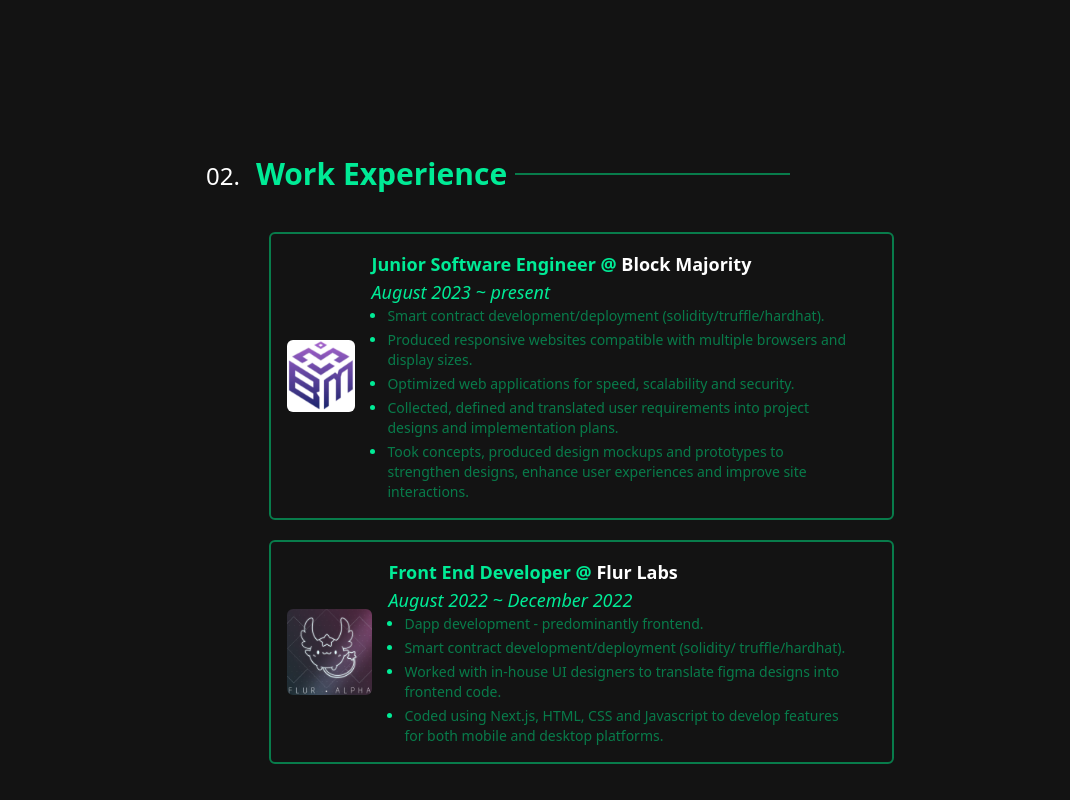
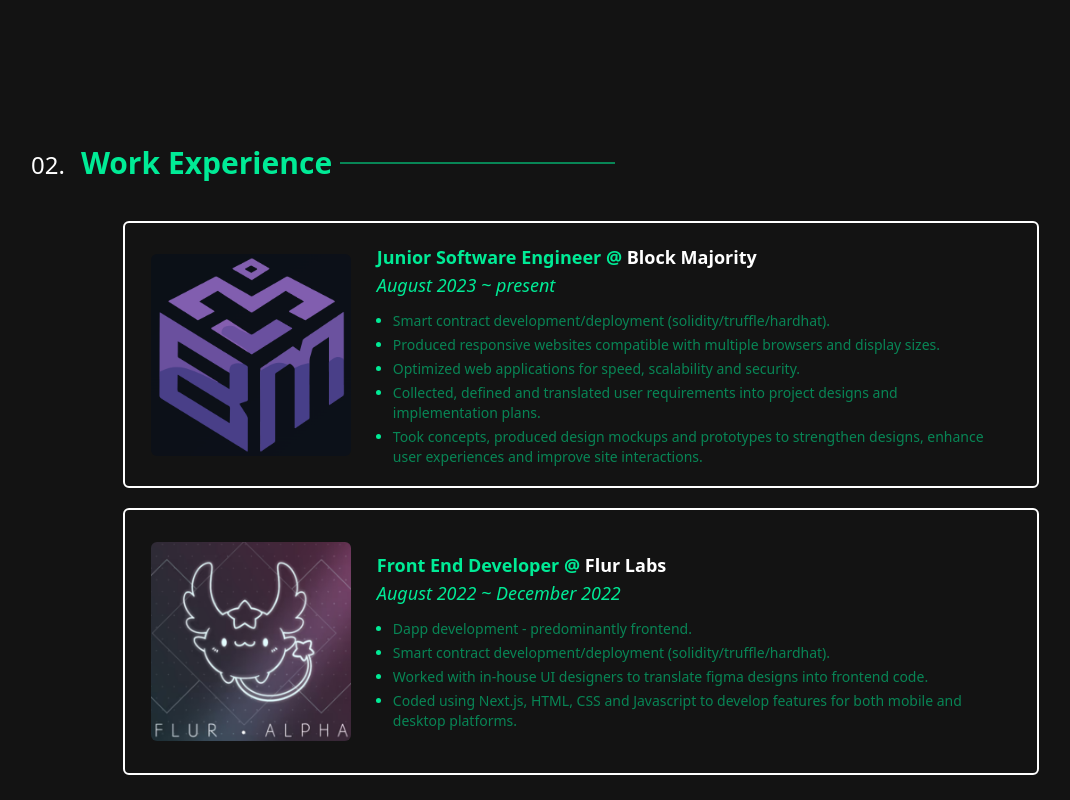
Before and after one commit to taeleenz38/portfolio-latest, a Next.js app: page / in a window 1280 px wide. Shown: the part 1540-2340 px from the top of the page, without its empty margins (59-1129 px from the left). Built offline with nearby package versions, Linux system fonts and the light colour scheme.

Commit message:
portfolio - latest changes

```diff
--- a/components/WorkHistory.tsx
+++ b/components/WorkHistory.tsx
@@ -3,20 +3,70 @@
 import Image from "next/image";
 import { motion, useInView } from "framer-motion";
 import { useRef } from "react";
+import workData, { WorkExperience } from "./data/workData";
+
+interface WorkExperienceItemProps {
+  work: WorkExperience;
+  index: number;
+}
+
+const WorkExperienceItem: React.FC<WorkExperienceItemProps> = ({
+  work,
+  index,
+}) => {
+  const ref = useRef(null);
+  const isInView = useInView(ref, { once: true });
+
+  return (
+    <motion.div
+      ref={ref}
+      initial={{ opacity: 0, y: 80 }}
+      animate={{ opacity: isInView ? 1 : 0, y: isInView ? 0 : 80 }}
+      transition={{ duration: 0.5 }}
+      className={`w-5/6 h-2/5 border-white hover:border-accent-hover duration-200 border-[2px] flex sm:flex-row flex-col items-center rounded-md px-4 text-accent overflow-hidden ${
+        index > 0 ? "mt-5" : ""
+      }`}
+    >
+      <div className="w-1/4 flex justify-center items-center">
+        <Image
+          src={work.logo}
+          width={200}
+          height={200}
+          alt={`${work.company} logo`}
+          className="rounded-md object-cover"
+        />
+      </div>
+      <div className="w-3/4 flex flex-col px-4">
+        <p className="font-bold text-accent-hover text-sm mb-2 sm:mb-0 md:text-lg">
+          {work.role} @{" "}
+          <a
+            href={work.url}
+            target="_blank"
+            className="link-underline-grow text-white"
+          >
+            {work.company}
+          </a>
+        </p>
+        <p className="italic text-accent-hover text-sm mb-3 md:text-lg">
+          {work.duration}
+        </p>
+        <ul className="text-sm sm:flex flex-col gap-1 list-disc marker:text-accent-hover pl-4 hidden">
+          {work.responsibilities.map((responsibility, idx) => (
+            <li key={idx}>{responsibility}</li>
+          ))}
+        </ul>
+      </div>
+    </motion.div>
+  );
+};
 
 const WorkHistory = () => {
-  const ref1 = useRef(null);
-  const ref2 = useRef(null);
-
-  const isInView1 = useInView(ref1, { once: true });
-  const isInView2 = useInView(ref2, { once: true });
-
   return (
     <div
       id="experience"
       className="w-screen h-screen flex justify-center items-center"
     >
-      <div className="w-[300px] sm:w-[500px] md:w-[750px] flex flex-col mx-auto justify-center items-center">
+      <div className="w-[300px] sm:w-[500px] md:w-[1100px] h-5/6 flex flex-col mx-auto justify-center items-center">
         <h1 className="w-full flex text-lg md:text-2xl items-end gap-4 mb-4 sm:mb-10">
           02.
           <span className="text-accent-hover w-fill text-xl md:text-3xl flex items-center font-bold gap-2">
@@ -24,108 +74,9 @@
             <p className="w-[0px] sm:w-[150px] md:w-[275px] h-[2px] bg-accent"></p>
           </span>
         </h1>
-        <motion.div
-          ref={ref1}
-          initial={{ opacity: 0, y: 80 }}
-          animate={{ opacity: isInView1 ? 1 : 0, y: isInView1 ? 0 : 80 }}
-          transition={{ duration: 0.5 }}
-          className="w-5/6 border-accent hover:border-accent-hover duration-200 border-[2px] flex sm:flex-row flex-col items-center rounded-md p-4 text-accent overflow-hidden"
-        >
-          <div className="overflow-hidden">
-            <Image
-              src="/images/BM-LOGO.png"
-              width={130}
-              height={130}
-              alt="block majority logo"
-              className="rounded-md mb-2 sm:mb-0"
-            />
-          </div>
-          <div className="flex flex-col px-4">
-            <p className="font-bold text-accent-hover text-sm mb-2 sm:mb-0 md:text-lg">
-              Junior Software Engineer @{" "}
-              <a
-                href="https://blockmajority.io/"
-                target="_blank"
-                className="link-underline-grow text-white"
-              >
-                Block Majority
-              </a>
-            </p>
-            <p className="italic text-accent-hover text-sm md:text-lg">
-              August 2023 ~ present
-            </p>
-            <ul className="text-sm sm:flex flex-col gap-1 list-disc marker:text-accent-hover pl-4 hidden">
-              <li>
-                Smart contract development/deployment
-                (solidity/truffle/hardhat).
-              </li>
-              <li>
-                Produced responsive websites compatible with multiple browsers
-                and display sizes.
-              </li>
-              <li>
-                Optimized web applications for speed, scalability and security.
-              </li>
-              <li>
-                Collected, defined and translated user requirements into project
-                designs and implementation plans.
-              </li>
-              <li>
-                Took concepts, produced design mockups and prototypes to
-                strengthen designs, enhance user experiences and improve site
-                interactions.
-              </li>
-            </ul>
-          </div>
-        </motion.div>
-        <motion.div
-          ref={ref2}
-          initial={{ opacity: 0, y: 80 }}
-          animate={{ opacity: isInView2 ? 1 : 0, y: isInView2 ? 0 : 80 }}
-          transition={{ duration: 0.5 }}
-          className="w-5/6 border-accent hover:border-accent-hover duration-200 border-[2px] flex sm:flex-row flex-col items-center rounded-md p-4 text-accent overflow-hidden mt-5"
-        >
-          {" "}
-          <div className="overflow-hidden">
-            <Image
-              src="/images/FLURLABS-LOGO.png"
-              width={130}
-              height={130}
-              alt="flur labs logo"
-              className="rounded-md mb-2 sm:mb-0"
-            />
-          </div>
-          <div className="flex flex-col px-4">
-            <p className="font-bold text-accent-hover text-sm md:text-lg mb-2 sm:mb-0">
-              Front End Developer @{" "}
-              <a
-                href="https://x.com/FlurLabs"
-                target="_blank"
-                className="link-underline-grow text-white"
-              >
-                Flur Labs
-              </a>
-            </p>
-            <p className="italic text-accent-hover text-sm md:text-lg">
-              August 2022 ~ December 2022
-            </p>
-            <ul className="text-sm sm:flex flex-col gap-1 list-disc marker:text-accent-hover pl-4 hidden">
-              <li>Dapp development - predominantly frontend.</li>
-              <li>
-                Smart contract development/deployment (solidity/
-                truffle/hardhat).
-              </li>
-              <li>
-                Worked with in-house UI designers to translate figma designs
-                into frontend code.
-              </li>
-              <li>
-                Coded using Next.js, HTML, CSS and Javascript to develop
-                features for both mobile and desktop platforms.
-              </li>
-            </ul>
-          </div>
-        </motion.div>
+        {workData.map((work, index) => (
+          <WorkExperienceItem key={index} work={work} index={index} />
+        ))}
       </div>
     </div>
   );
--- /dev/null
+++ b/components/data/projectsData.tsx
@@ -0,0 +1,80 @@
+interface Project {
+  id: string;
+  image: string;
+  alt: string;
+  title: string;
+  year: string;
+  link: string;
+  description: string[];
+}
+
+export const projects: Project[] = [
+  {
+    id: "bm",
+    image: "/images/BM-square.png",
+    alt: "block majority",
+    title: "Block Majority",
+    year: "2025",
+    link: "https://www.blockmajority.io/",
+    description: [
+      "Revamped company website for Block Majority (Web3 company).",
+      "Responsive website compatible with multiple browsers and display sizes.",
+      "Built using Webflow and custom Javascript injections.",
+    ],
+  },
+  {
+    id: "myriad",
+    image: "/images/LEON.png",
+    alt: "myriad industries",
+    title: "Myriad Industries",
+    year: "2024",
+    link: "https://myriad-industries-leon.vercel.app/",
+    description: [
+      "A minimal portfolio website for Leon Koumouris (architect and university tutor).",
+      "Responsive website compatible with multiple browsers and display sizes.",
+      "Built using Cursor, Next.js, Javascript + Tailwind CSS",
+    ],
+  },
+  {
+    id: "dlabs",
+    image: "/images/DLABS.png",
+    alt: "delicious labs",
+    title: "Delicious Labs",
+    year: "2022",
+    link: "https://delicious-labs-sandy.vercel.app/",
+    description: [
+      "Main website for Delicious Labs, a Web3 collective.",
+      "Responsive website compatible with multiple browsers and display sizes.",
+      "Implements horizontal scrolling instead of the traditional scroll direction.",
+      "Built using VSCode, Next.js, Javascript + Tailwind CSS",
+    ],
+  },
+  {
+    id: "bored",
+    image: "/images/BORED.png",
+    alt: "bored token (memecoin)",
+    title: "Bored Token",
+    year: "2022",
+    link: "https://boredtoken-steel.vercel.app/",
+    description: [
+      "Official website for Bored Token - ERC20 token launched by flur.eth (founder of Flur Labs).",
+      "Responsive website compatible with multiple browsers and display sizes.",
+      "Built using VSCode, Next.js, Javascript + Tailwind CSS",
+    ],
+  },
+  {
+    id: "fttc",
+    image: "/images/FTTC.jpg",
+    alt: "fttc token (memecoin)",
+    title: "FTTC Token",
+    year: "2022",
+    link: "https://ftx-classic-amber.vercel.app/",
+    description: [
+      "Official website for FTX Classic - ERC20 token launched by flur.eth (founder of Flur Labs).",
+      "Responsive website compatible with multiple browsers and display sizes.",
+      "Built using VSCode, Next.js, Javascript + Tailwind CSS",
+    ],
+  },
+];
+
+export default projects
--- /dev/null
+++ b/components/data/workData.tsx
@@ -0,0 +1,40 @@
+export type WorkExperience = {
+    company: string;
+    role: string;
+    duration: string;
+    logo: string;
+    url: string;
+    responsibilities: string[];
+  };
+
+  const workData: WorkExperience[] = [
+    {
+      company: "Block Majority",
+      role: "Junior Software Engineer",
+      duration: "August 2023 ~ present",
+      logo: "/images/BM-square.png",
+      url: "https://blockmajority.io/",
+      responsibilities: [
+        "Smart contract development/deployment (solidity/truffle/hardhat).",
+        "Produced responsive websites compatible with multiple browsers and display sizes.",
+        "Optimized web applications for speed, scalability and security.",
+        "Collected, defined and translated user requirements into project designs and implementation plans.",
+        "Took concepts, produced design mockups and prototypes to strengthen designs, enhance user experiences and improve site interactions.",
+      ],
+    },
+    {
+      company: "Flur Labs",
+      role: "Front End Developer",
+      duration: "August 2022 ~ December 2022",
+      logo: "/images/FLURLABS-LOGO.png",
+      url: "https://x.com/FlurLabs",
+      responsibilities: [
+        "Dapp development - predominantly frontend.",
+        "Smart contract development/deployment (solidity/truffle/hardhat).",
+        "Worked with in-house UI designers to translate figma designs into frontend code.",
+        "Coded using Next.js, HTML, CSS and Javascript to develop features for both mobile and desktop platforms.",
+      ],
+    },
+  ];
+
+  export default workData;
--- a/tailwind.config.ts
+++ b/tailwind.config.ts
@@ -14,9 +14,9 @@
     extend: {
       colors: {
         primary: "#131313",
-        secondary: "#DDEDAA",
+        secondary: "#C6E88A",
         accent: {
-          DEFAULT: "rgba(0, 193, 112, 0.6)",
+          DEFAULT: "rgba(0, 210, 130, 0.6)",
           hover: "#00eb96",
         },
         background: "var(--background)",
```
Also changed, not shown: components/AboutMe.tsx (+4 -4 lines), components/Projects.tsx (+6 -84 lines).
